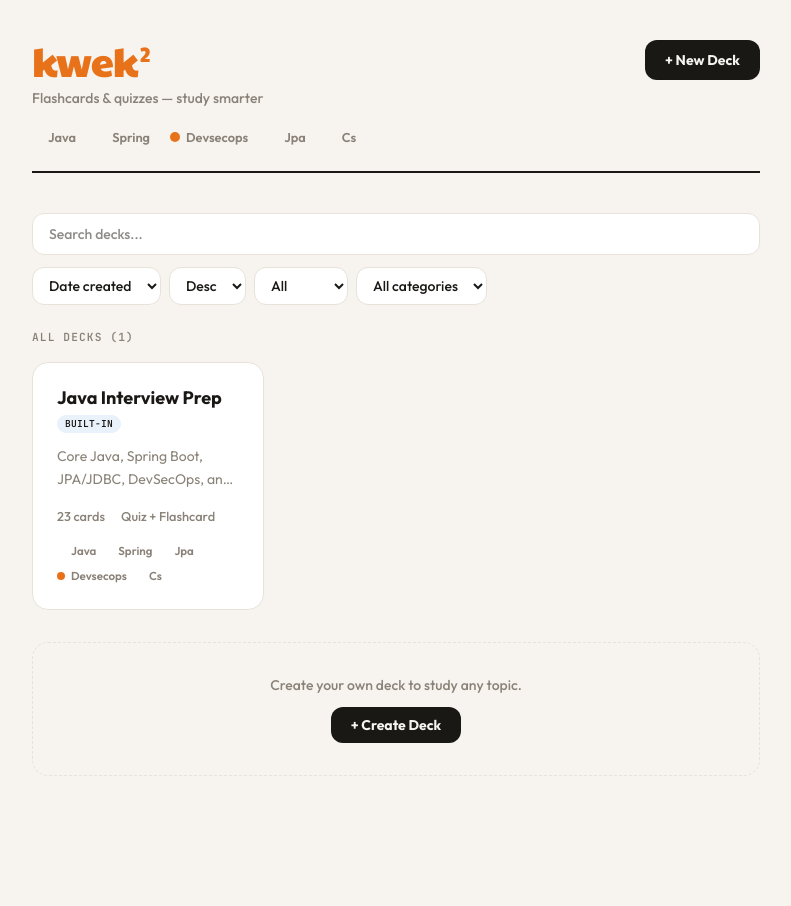
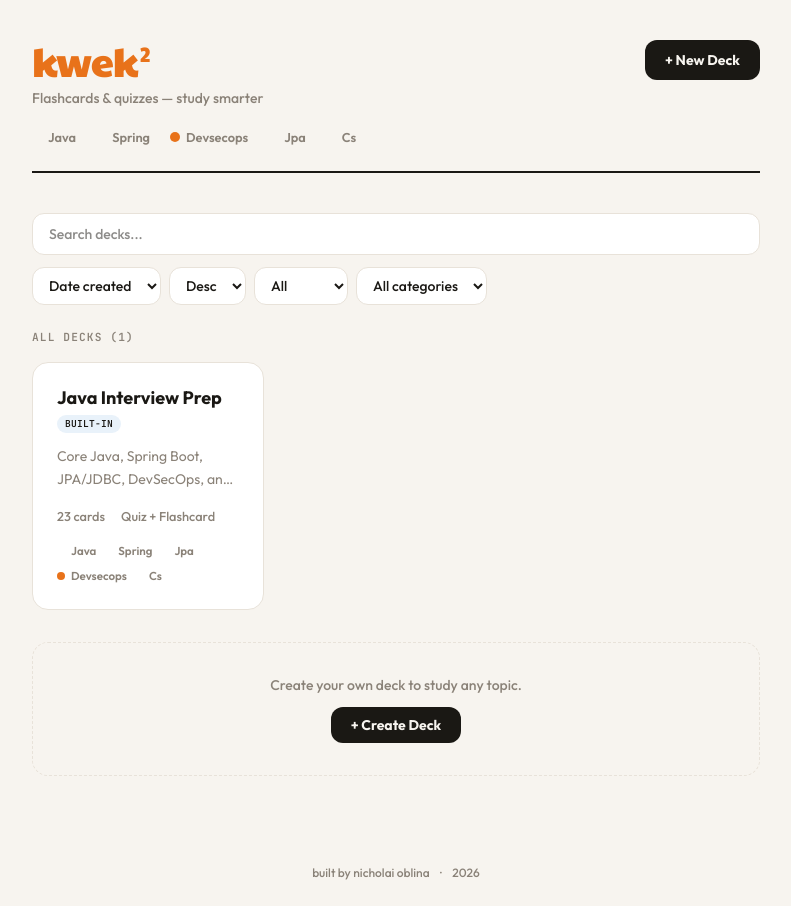
Before and after one commit to nichoblina/kwek-app, a Next.js app: page / in a window 1280 px wide. Shown: the whole page, without its empty margins (244-1035 px from the left). Before the commit the page ends 840 px from the top, so only its background shows below. Built offline with nearby package versions, Linux system fonts and the light colour scheme.

Commit message:
others: footer

```diff
--- a/src/app/layout.tsx
+++ b/src/app/layout.tsx
@@ -34,6 +34,9 @@ export default function RootLayout({
     <html lang="en">
       <body className={`${outfit.variable} ${jetbrainsMono.variable} ${paytoneOne.variable} antialiased`}>
         {children}
+        <footer className='text-center py-6 text-[0.75rem] text-muted font-medium'>
+          built by nicholai oblina <span className='mx-2'>·</span> {new Date().getFullYear()}
+        </footer>
       </body>
     </html>
   );
```
